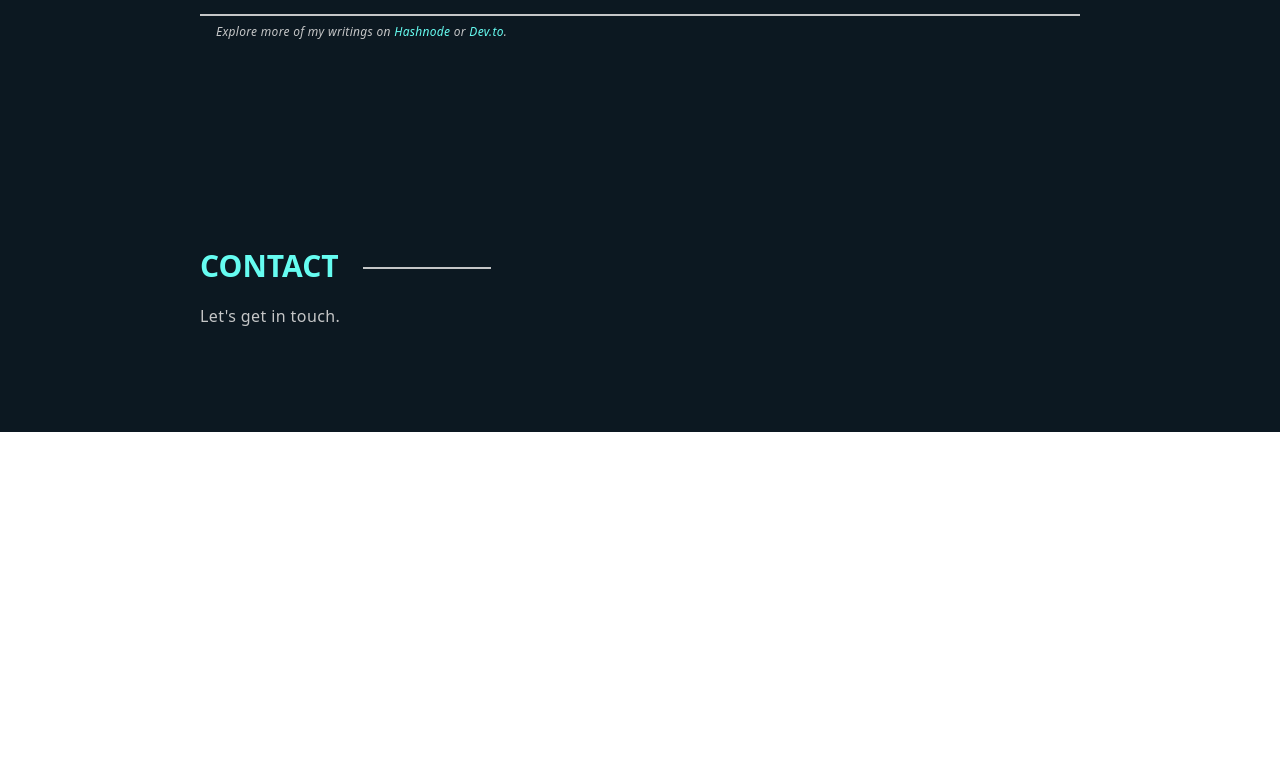
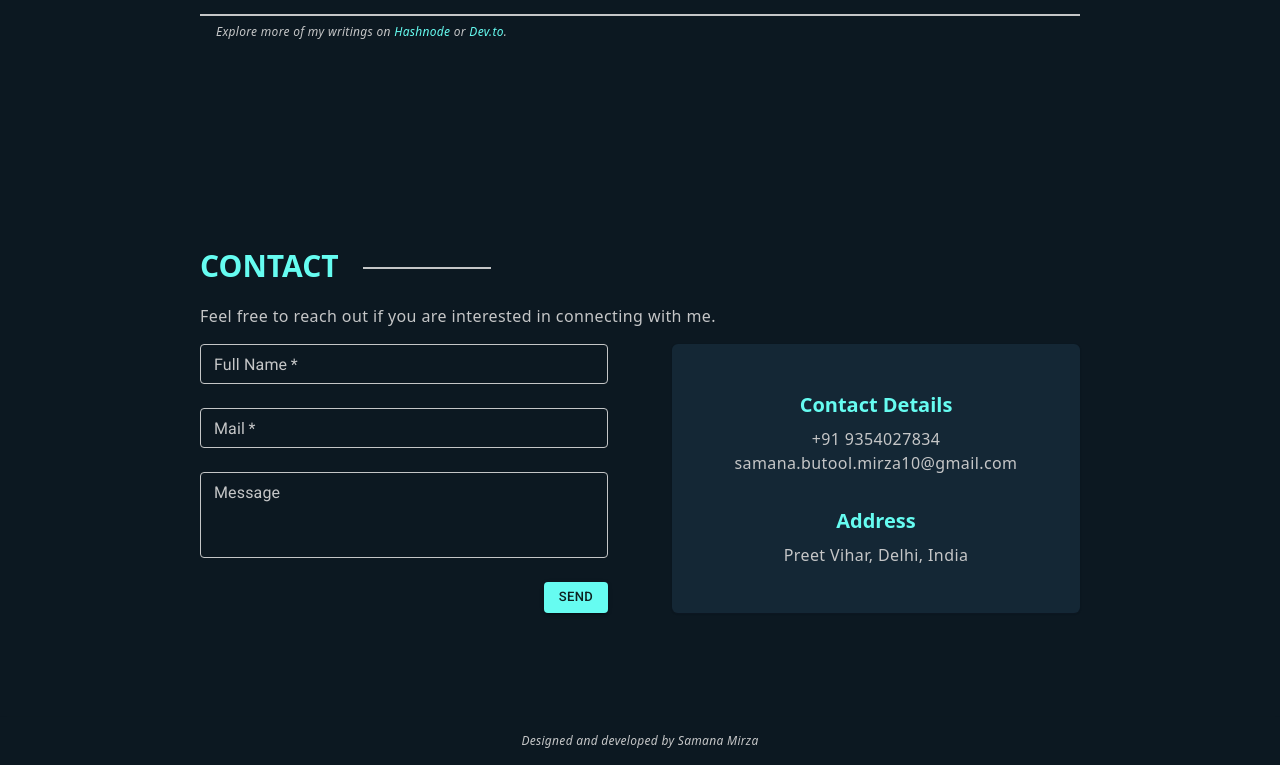
Before and after one commit to samana-bm20/portfolio, a React (Vite) app: page / in a window 1280 px wide. Shown: the part 5090-5855 px from the top of the page. Before the commit the page ends 5522 px from the top, so only its background shows below. Built offline with nearby package versions, Linux system fonts and the light colour scheme.

Commit message:
contact section

```diff
--- a/src/App.jsx
+++ b/src/App.jsx
@@ -40,6 +40,17 @@ const App = () => {
           <Contact />
         </div>
       </div>
+      <div className="w-full py-4 shadow-card">
+        <a
+          href="https://github.com/samana-bm20/portfolio"
+          target="_blank"
+          rel="noopener noreferrer"
+        >
+          <p className="text-xs text-secondary hover:text-primary tracking-wide text-center italic cursor-pointer">
+            Designed and developed by Samana Mirza
+          </p>
+        </a>
+      </div>
     </div>
   );
 };
--- a/src/components/Contact.jsx
+++ b/src/components/Contact.jsx
@@ -1,4 +1,8 @@
-import React from 'react'
+import React from "react";
+import { Button, TextField } from "@mui/material";
+import github from "../assets/github.svg";
+import linkedin from "../assets/linkedin.svg";
+import hashnode from "../assets/hashnode.svg";
 
 const Contact = () => {
   return (
@@ -8,12 +12,68 @@ const Contact = () => {
         <div className="w-[6rem] md:w-[8rem] border-t-2 border-secondary mt-1 ml-6"></div>
       </div>
       <div className="mt-5">
-        <p className="text-xs md:text-base text-secondary tracking-wide">
-          Let's get in touch.
+        <p className="text-xs md:text-base text-secondary tracking-wide mb-4">
+          Feel free to reach out if you are interested in connecting with me.
         </p>
+        <div className="w-full flex flex-col md:flex-row justify-between gap-8 md:gap-16">
+          <div className="w-full md:w-1/2 flex flex-col gap-4 md:gap-6">
+            <div>
+              <TextField required label="Full Name" size="small" fullWidth />
+            </div>
+            <div>
+              <TextField required label="Mail" size="small" fullWidth />
+            </div>
+            <div>
+              <TextField
+                label="Message"
+                multiline
+                rows={3}
+                size="small"
+                fullWidth
+              />
+            </div>
+            <div className="w-full flex flex-row-reverse">
+              <Button color="primary" variant="contained" size="small">
+                Send
+              </Button>
+            </div>
+          </div>
+          <div className="mt-4 md:mt-0 w-full md:w-1/2">
+            <div className="w-full h-full shadow-card rounded-md bg-bggray flex flex-col items-center justify-center py-6 md:py-0">
+              <div>
+                <p className="text-primary text-md md:text-xl font-semibold pb-2 text-center">
+                  Contact Details
+                </p>
+                <a href="tel:+919354027834">
+                  <p className="text-xs md:text-base text-secondary tracking-wide text-center cursor-pointer">
+                    +91 9354027834
+                  </p>
+                </a>
+                <a href="mailto:samana.butool.mirza10@gmail.com">
+                  <p className="text-xs md:text-base text-secondary tracking-wide text-center cursor-pointer">
+                    samana.butool.mirza10@gmail.com
+                  </p>
+                </a>
+                <div className="w-full flex md:hidden gap-4 items-center justify-center pt-2">
+                  <img src={linkedin} alt="linkedin" className="w-5 h-5" />
+                  <img src={github} alt="github" className="w-5 h-5" />
+                  <img src={hashnode} alt="hashnode" className="w-5 h-5" />
+                </div>
+              </div>
+              <div className="pt-8">
+                <p className="text-primary text-md md:text-xl font-semibold pb-2 text-center">
+                  Address
+                </p>
+                <p className="text-xs md:text-base text-secondary tracking-wide text-center">
+                  Preet Vihar, Delhi, India
+                </p>
+              </div>
+            </div>
+          </div>
         </div>
+      </div>
     </div>
-  )
-}
+  );
+};
 
-export default Contact
+export default Contact;
--- a/src/theme.js
+++ b/src/theme.js
@@ -4,11 +4,52 @@ const theme = createTheme({
   palette: {
     primary: {
       main: "#66fcf1",
-      secondary: {
-        main: "#c5c6c7",
+    },
+    secondary: {
+      main: "#c5c6c7",
+    },
+  },
+  components: {
+    MuiOutlinedInput: {
+      styleOverrides: {
+        root: {
+          // Default border and text color before focus
+          "& .MuiOutlinedInput-notchedOutline": {
+            borderColor: "#c5c6c7",
+          },
+          "& .MuiInputBase-input": {
+            color: "#c5c6c7",
+          },
+          // Border color when hovering over the input
+          "&:hover .MuiOutlinedInput-notchedOutline": {
+            borderColor: "#142735",
+          },
+        },
+        // Focused state styles
+        focused: {
+          "&.Mui-focused": {
+            "& .MuiOutlinedInput-notchedOutline": {
+              borderColor: "#66fcf1", // Border color after focus
+            },
+            "& .MuiInputBase-input": {
+              color: "#66fcf1", // Text color after focus
+            },
+          },
+        },
+      },
+    },
+    MuiInputLabel: {
+      styleOverrides: {
+        root: {
+          color: "#c5c6c7", // Label color before focus
+          "&.Mui-focused": {
+            color: "#66fcf1", // Label color after focus
+          },
+        },
       },
     },
   },
+
 });
 
 export default theme;
```
